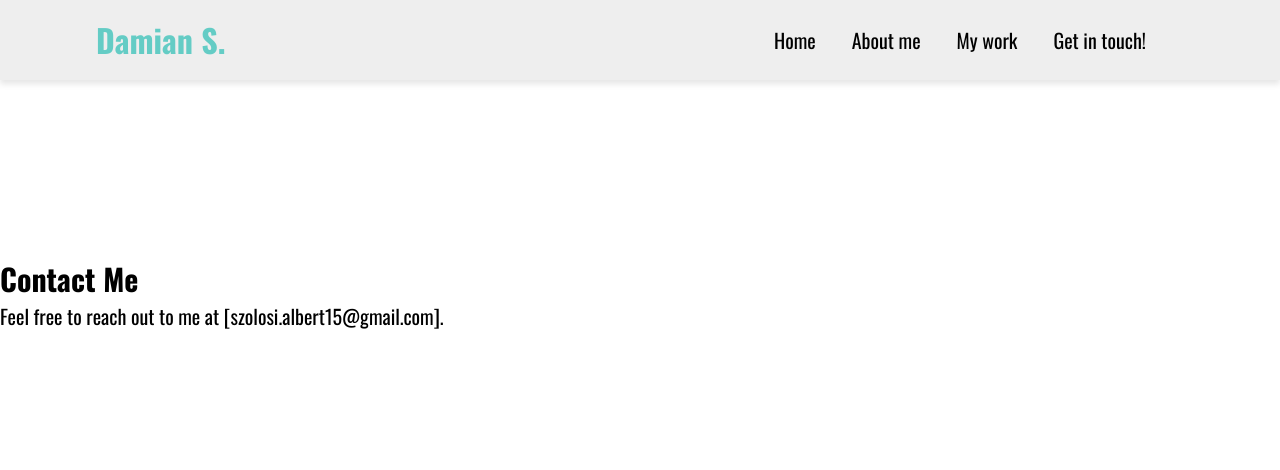
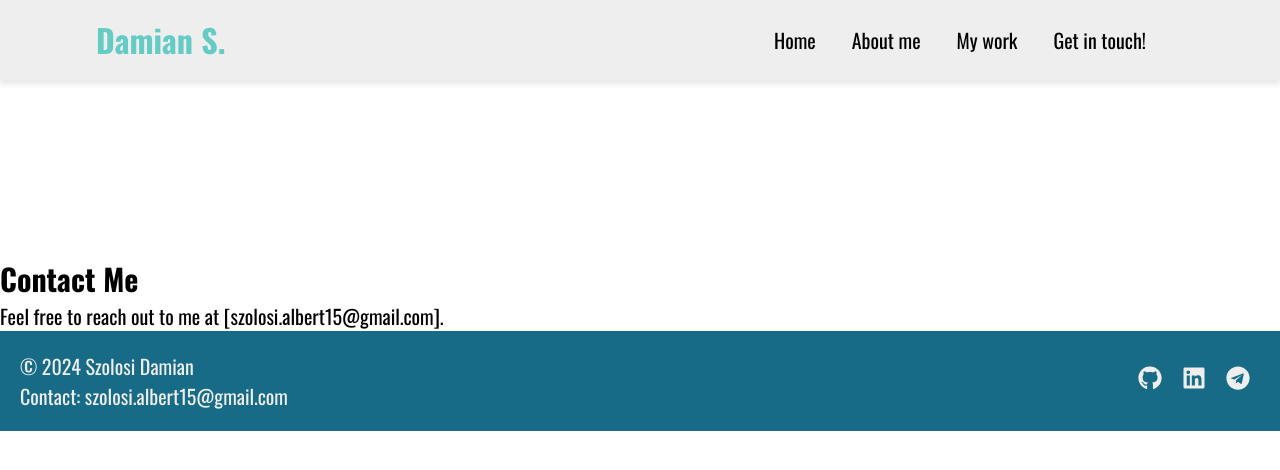
Before and after one commit to abelladius/react-portfolio, a React (Create React App) app: page /contact in a window 1280 px wide. Shown: the top 470 px of the page. Built offline with nearby package versions, Linux system fonts and the light colour scheme.

Commit message:
Add footer

```diff
--- a/src/App.js
+++ b/src/App.js
@@ -4,6 +4,7 @@ import Home from './routes/home/home.page';
 import About from './routes/about/about.page';
 import Portfolio from './routes/portfolio/portfolio.page';
 import Contact from './routes/contact/contact.page';
+import Footer from './components/footer/footer.component.jsx';
 
 const App = () => {
   return (
@@ -16,6 +17,7 @@ const App = () => {
       <Route path="/portfolio" element={<Portfolio />} />
       <Route path="/contact" element={<Contact />} />
     </Routes>
+    <Footer />
   </Router>
   );
 };
--- /dev/null
+++ b/src/components/footer/footer.component.jsx
@@ -0,0 +1,23 @@
+import React from 'react'
+import { FaGithub, FaLinkedin, FaTelegram } from 'react-icons/fa';
+import './footer.styles.scss';
+
+const Footer = () => {
+  return (
+    <footer className="footer">
+        <div class="footer-info">
+            <p>&copy; 2024 Szolosi Damian</p>
+            <p>Contact: szolosi.albert15@gmail.com</p>
+        </div>
+
+
+      <ul className='social-icons'>
+        <li><a href="https://github.com/abelladius" target="_blank" rel="noopener noreferrer"><FaGithub /></a></li>
+        <li><a href="https://www.linkedin.com/in/damian-szolosi-5a600722a/" target="_blank" rel="noopener noreferrer"><FaLinkedin /></a></li>
+        <li><a href="https://web.telegram.org/a/#5733666870" target="_blank" rel="noopener noreferrer"><FaTelegram /></a></li>
+      </ul>
+    </footer>
+  )
+}
+
+export default Footer
--- /dev/null
+++ b/src/components/footer/footer.styles.scss
@@ -0,0 +1,33 @@
+footer{
+    background-color: var(--primary-color);
+    padding: 20px;
+    align-items: center;
+    display: flex;
+    justify-content: space-between;
+    margin-top: auto;
+
+    .footer-info{
+        color: var(--white-color);
+        font-weight: var(--font-weight-regular);
+    }
+
+    .social-icons{
+        list-style: none;
+        padding: 0;
+        margin: 0;
+
+        li{
+            display: inline-block;
+            margin: 0 10px;
+
+            a{
+                color: var(--white-color);
+                font-size: 24px;
+                text-decoration: none;
+            }
+            a:hover{
+                color: var(--accent-color);
+            }
+        }
+    }
+}
```
